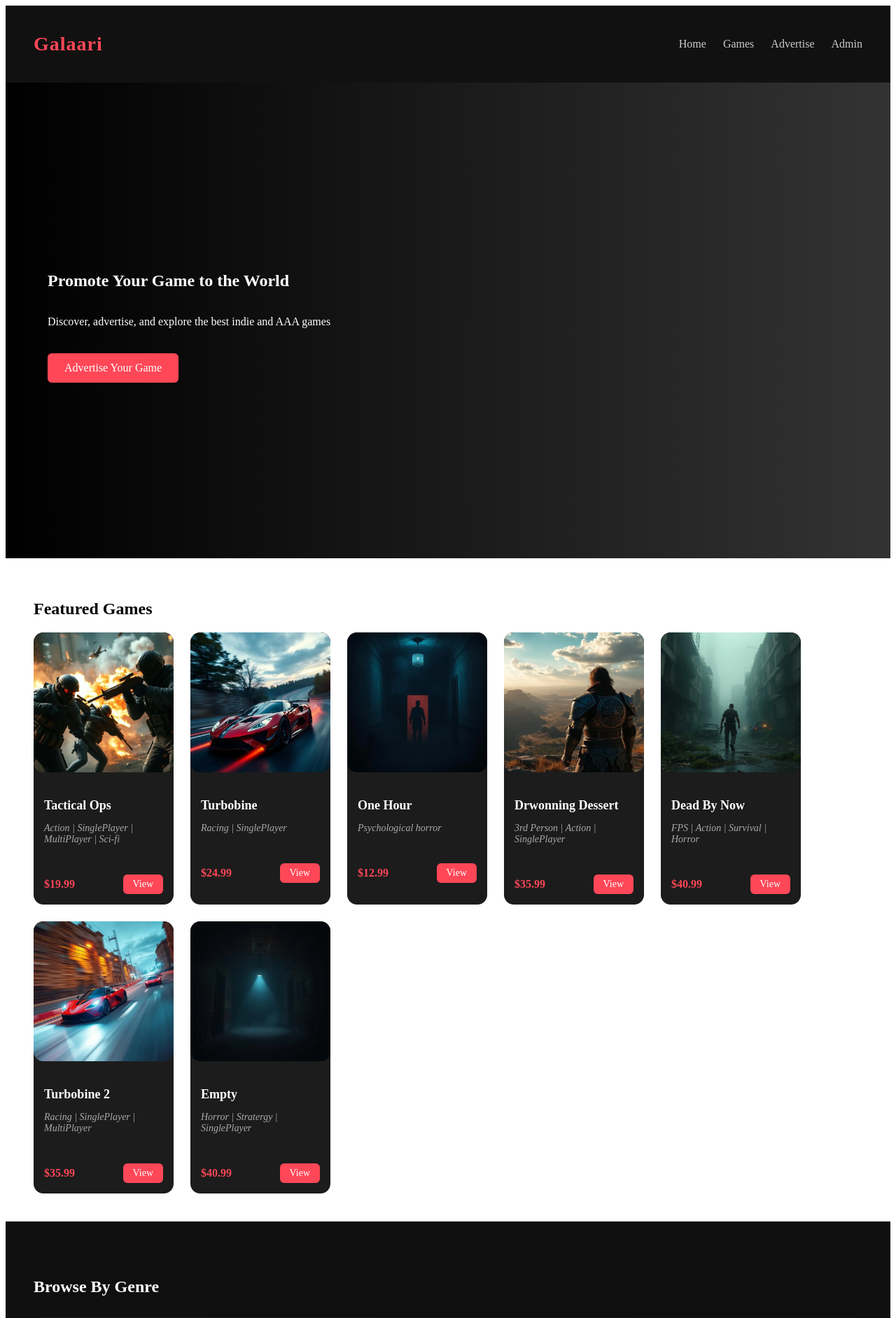
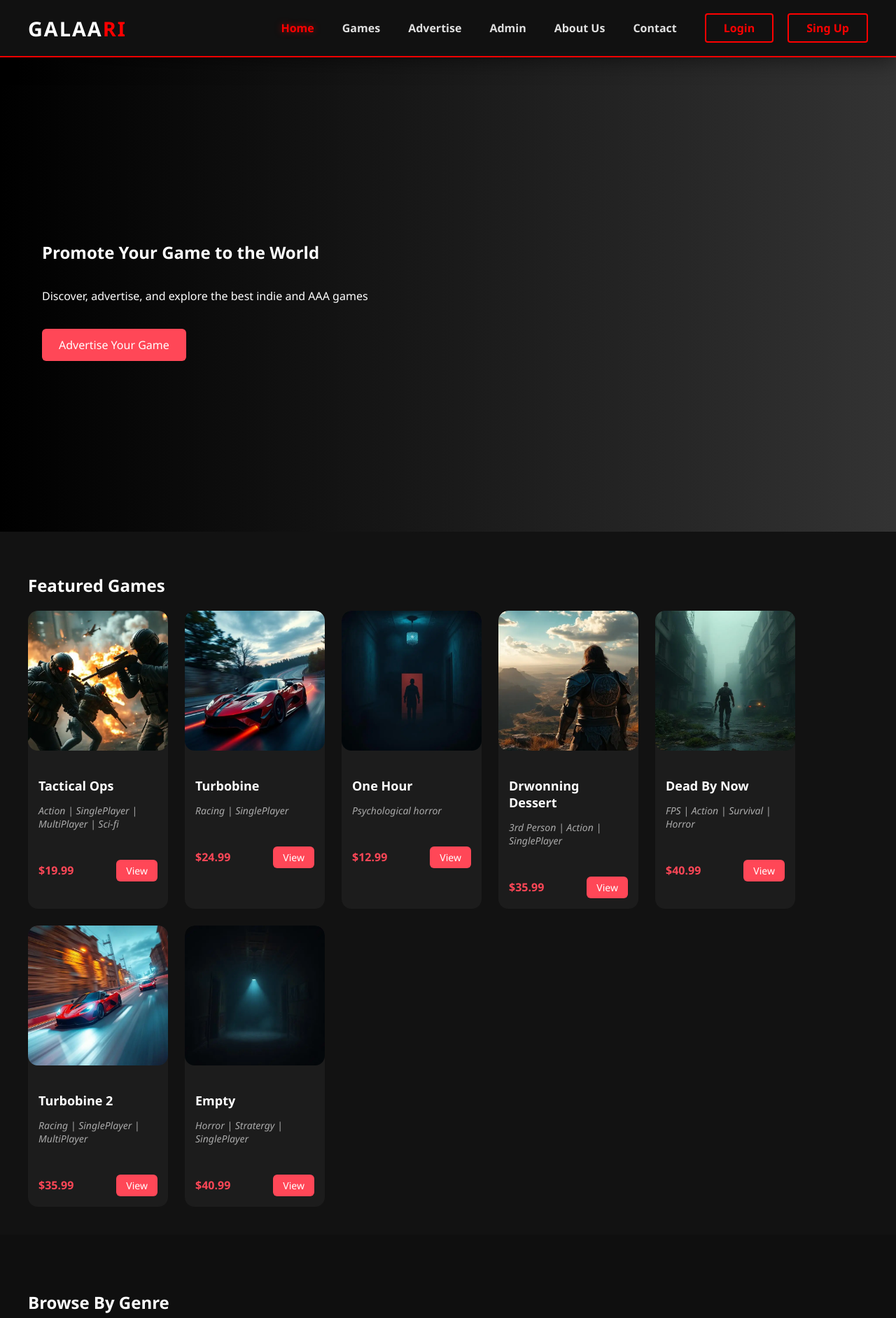
Before and after one commit to Thineth2004/game-advertising-website, a PHP site: page / in a window 1280 px wide. Shown: the top 1884 px of the page at 70% size. Run offline with PHP 8.4, Linux system fonts and the light colour scheme.

Commit message:
modify to navigation bar in index.php
modify to navigation bar in index.php

```diff
--- /dev/null
+++ b/assets/css/nav-style.css
@@ -0,0 +1,162 @@
+
+:root {
+    --primary-color: #ff0000;
+
+    --dark-bg: #121212;
+    --glass-bg: rgba(18, 18, 18, 0.95);
+    --text-color: #ffffff;
+    --font-main: 'Segoe UI', Tahoma, Geneva, Verdana, sans-serif;
+}
+
+body {
+    margin: 0;
+    padding-top: 80px;
+    font-family: var(--font-main);
+    background-color: var(--dark-bg);
+}
+
+.game-navbar {
+    background: var(--glass-bg);
+    height: 80px;
+    width: 100%;
+    position: fixed;
+    top: 0;
+    z-index: 999;
+    border-bottom: 2px solid var(--primary-color);
+    box-shadow: 0 4px 30px rgba(0, 0, 0, 0.5);
+    backdrop-filter: blur(5px);
+}
+
+.nav-container {
+    display: flex;
+    justify-content: space-between;
+    align-items: center;
+    height: 100%;
+    max-width: 1200px;
+    margin: 0 auto;
+    padding: 0 20px;
+}
+
+.nav-logo {
+    color: var(--text-color);
+    font-size: 1.8rem;
+    font-weight: 800;
+    text-decoration: none;
+    letter-spacing: 2px;
+    text-transform: uppercase;
+}
+
+.nav-logo .highlight {
+    color: var(--primary-color);
+}
+
+.nav-menu ul {
+    display: flex;
+    list-style: none;
+    margin: 0;
+    padding: 0;
+    align-items: center;
+}
+
+.nav-link {
+    color: #e0e0e0;
+    text-decoration: none;
+    font-weight: 600;
+    font-size: 1rem;
+    padding: 10px 20px;
+    transition: all 0.3s ease;
+    border-radius: 4px;
+}
+
+.nav-link:hover, .nav-link.active {
+    color: var(--primary-color);
+    text-shadow: 0 0 10px rgba(255, 0, 0, 0.5);
+}
+
+.nav-link.btn-login {
+    background-color: transparent;
+    border: 2px solid var(--primary-color);
+    color: var(--primary-color);
+    margin-left: 20px;
+    padding: 8px 25px;
+}
+
+.nav-link.btn-signup {
+    background-color: transparent;
+    border: 2px solid var(--primary-color);
+    color: var(--primary-color);
+    margin-left: 20px;
+    padding: 8px 25px;
+}
+
+.nav-link.btn-login:hover {
+    background-color: var(--primary-color);
+    color: var(--dark-bg);
+    box-shadow: 0 0 15px var(--primary-color);
+}
+
+.nav-link.btn-signup:hover {
+    background-color: var(--primary-color);
+    color: var(--dark-bg);
+    box-shadow: 0 0 15px var(--primary-color);
+}
+
+.menu-toggle {
+    display: none;
+    flex-direction: column;
+    cursor: pointer;
+}
+
+.menu-toggle .bar {
+    width: 25px;
+    height: 3px;
+    background-color: var(--text-color);
+    margin: 3px 0;
+    transition: 0.4s;
+}
+
+@media screen and (max-width: 768px) {
+    .menu-toggle {
+        display: flex;
+    }
+
+    .nav-menu {
+        display: grid;
+        grid-template-rows: repeat(5, auto);
+        background: var(--dark-bg);
+        position: absolute;
+        top: 80px;
+        left: -100%;
+        width: 100%;
+        height: 100vh;
+        transition: 0.5s ease;
+        text-align: center;
+        border-top: 1px solid var(--primary-color);
+    }
+
+    .nav-menu ul {
+        flex-direction: column;
+        width: 100%;
+    }
+
+    .nav-menu li {
+        margin: 20px 0;
+    }
+
+    .nav-menu.active {
+        left: 0;
+    }
+
+    .menu-toggle.is-active .bar:nth-child(2) {
+        opacity: 0;
+    }
+    .menu-toggle.is-active .bar:nth-child(1) {
+        transform: translateY(9px) rotate(45deg);
+    }
+    .menu-toggle.is-active .bar:nth-child(3) {
+        transform: translateY(-9px) rotate(-45deg);
+    }
+}
+.featured-h2{
+    color:white;
+}
--- a/assets/css/style.css
+++ b/assets/css/style.css
@@ -1,18 +1,3 @@
-.navbar {
-    display: flex;
-    justify-content: space-between;
-    align-items: center;
-    padding: 20px 40px;
-    background: #111;
-    color: white;
-}
-
-.navbar a {
-    color: #ccc;
-    margin-left: 20px;
-    text-decoration: none;
-}
-
 .logo {
     font-size: 28px;
     font-weight: bold;
@@ -23,6 +8,10 @@
 .logo:hover {
     opacity: 0.8;
     cursor: pointer;
+}
+
+.featured-h2{
+    color:white;
 }
 
 .hero {
--- a/index.php
+++ b/index.php
@@ -4,19 +4,49 @@
         <meta charset="UTF-8">
         <meta name="viewport" content="width=device-width, initial-scale=1.0">
         <link rel="stylesheet" href="assets/css/style.css">
+        <link rel="stylesheet" href="assets/css/nav-style.css">
         <script rel="text/javascript" src="assets/js/script.js" defer></script>
         <title>Galaari | Welcome to the official Galaari website</title>
     </head>
     <body>
-        <header class="navbar">
-            <h1 class="logo">Galaari</h1>
-            <nav>
-                <a href="index.php">Home</a>
-                <a href="games.php">Games</a>
-                <a href="submit.php">Advertise</a>
-                <a href="admin.php">Admin</a>
-            </nav>
-        </header>
+	<header class="game-navbar">
+    		<div class="nav-container">
+        		<a href="index.php" class="nav-logo">
+           		 Galaa<span class="highlight">ri</span>
+        		</a>
+
+        	<div class="menu-toggle" id="mobile-menu">
+            		<span class="bar"></span>
+            		<span class="bar"></span>
+			<span class="bar"></span>
+        	</div>
+
+        	<nav class="nav-menu">
+            			<ul>
+                			<li><a href="index.php" class="nav-link active">Home</a></li>
+                			<li><a href="games.php" class="nav-link">Games</a></li>
+					<li><a href="submit.php" class="nav-link">Advertise</a></li>
+					<li><a href="admin.php" class="nav-link">Admin</a></li>
+                			<li><a href="about.php" class="nav-link">About Us</a></li>
+                			<li><a href="contact.php" class="nav-link">Contact</a></li>
+                			<li><a href="login.php" class="nav-link btn-login">Login</a></li>
+					<li><a href="register.php" class="nav-link btn-signup">Sing Up</a></li>
+            			</ul>
+        		</nav>
+   		 </div>
+	</header>
+	</header>
+
+	<script>
+    		const menuToggle = document.getElementById('mobile-menu');
+    		const navMenu = document.querySelector('.nav-menu');
+
+    		menuToggle.addEventListener('click', () => {
+        	menuToggle.classList.toggle('is-active');
+        	navMenu.classList.toggle('active');
+    		});
+	</script>
+
         <main>
             <section class="hero">
                 <h2>Promote Your Game to the World</h2>
@@ -24,7 +54,7 @@
                 <a class="btn" href="submit.php">Advertise Your Game</a>
             </section>
             <section class="featured">
-                <h2>Featured Games</h2>
+                <h2 class="featured-h2">Featured Games</h2>
                 <div class="game-grid">
                     <div class="game-card">
                         <img src="assets/images/tactical-ops-one.webp" alt="Tactical Ops" loading="lazy">
```
